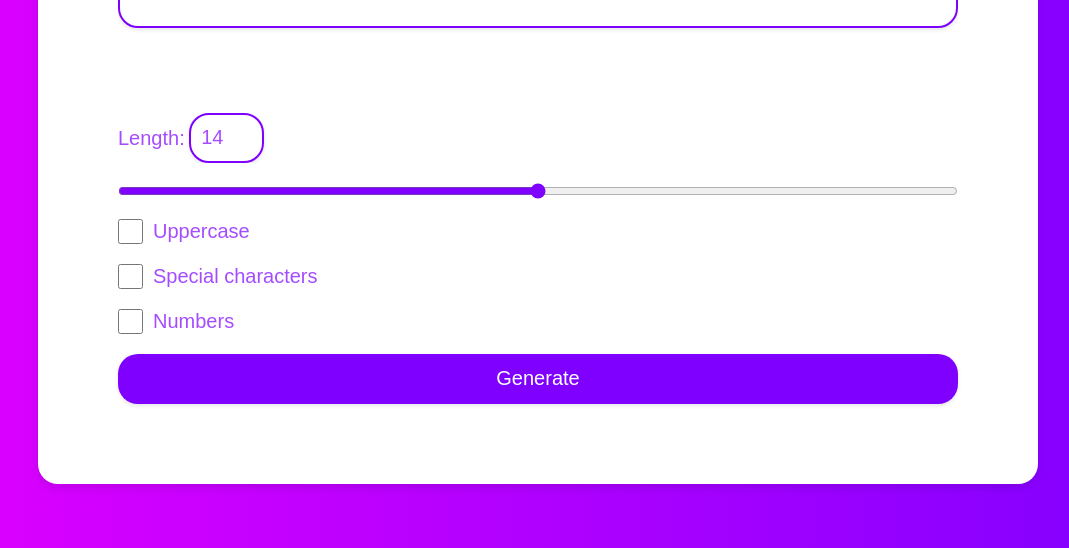
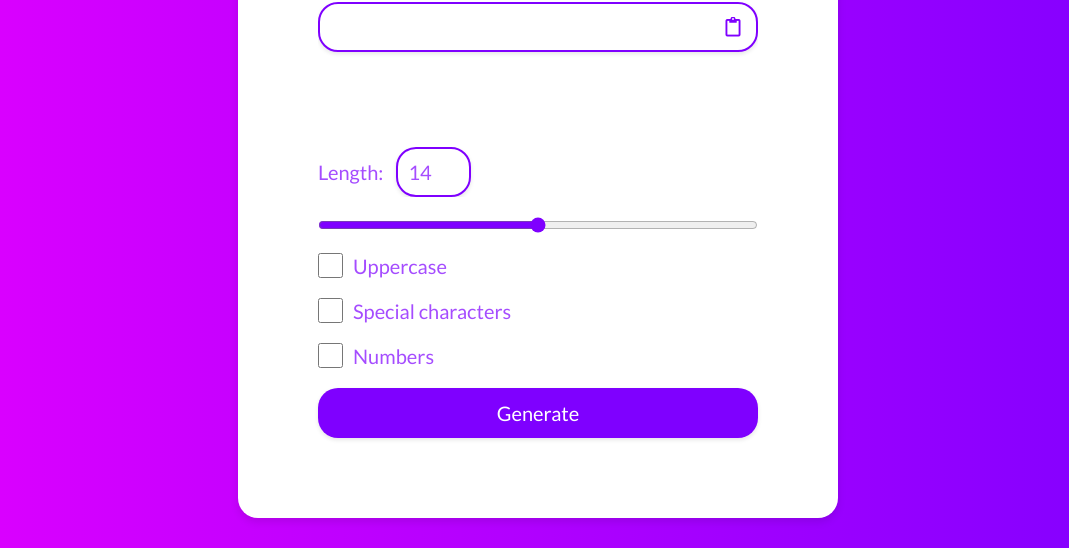
Before and after one commit to m-azpilcueta/Simple-Password-Generator, a plain HTML site: page index.html in a window 1280 px wide. Shown: the part 252-800 px from the top of the page, without its empty margins (102-1171 px from the left). Drawn offline with Linux system fonts and the light colour scheme; a web font is replaced by a local one.

Commit message:
add copy button

```diff
--- a/index.html
+++ b/index.html
@@ -5,6 +5,14 @@
     <meta name="viewport" content="width=device-width, initial-scale=1.0" />
     <title>Password Generator</title>
     <link rel="stylesheet" href="style.css" />
+    <link rel="manifest" href="manifest.json" />
+    <link rel="apple-touch-icon" href="icon.png" />
+    <meta name="theme-color" content="#7F00FF" />
+    <meta name="apple-mobile-web-app-status-bar" content="#7F00FF" />
+    <link
+      rel="stylesheet"
+      href="https://cdnjs.cloudflare.com/ajax/libs/font-awesome/5.15.3/css/all.min.css"
+    />
   </head>
   <body>
     <div class="container">
@@ -12,6 +20,9 @@
       <div class="password-container">
         <input id="password" class="password" readonly />
         <span class="time-to-crack">Placeholder</span>
+        <button id="copy" class="copy">
+          <i class="far fa-clipboard"></i>
+        </button>
       </div>
       <div class="range-container">
         <label for="range-value">Length:</label>
--- a/script.js
+++ b/script.js
@@ -18,6 +18,7 @@ const uppercase = document.getElementById("uppercase");
 const specialChar = document.getElementById("special-chars");
 const numbers = document.getElementById("numbers");
 const generateButton = document.getElementById("generate");
+const copyButton = document.getElementById("copy");
 
 sliderValue.value = slider.value;
 
@@ -25,6 +26,14 @@ slider.addEventListener("input", () => {
   const _sliderValue = slider.value;
   sliderValue.value = _sliderValue;
 });
+
+const copyToClipboard = () => {
+  const password = document.getElementById("password");
+  password.select();
+  document.execCommand("copy");
+};
+
+copyButton.addEventListener("click", copyToClipboard);
 
 const generatePassword = () => {
   const _sliderValue = slider.value;
--- a/style.css
+++ b/style.css
@@ -1,10 +1,10 @@
-@import url("https://fonts.googleapis.com/css2?family=Orbit&display=swap");
+@import url("https://fonts.googleapis.com/css2?family=Lato:wght@400;700;900&display=swap");
 
 * {
   margin: 0;
   padding: 0;
   box-sizing: border-box;
-  font-family: "Orbit", sans-serif;
+  font-family: "Lato", sans-serif;
   overflow: hidden;
 }
 
@@ -36,7 +36,7 @@ body {
   border-radius: 20px;
   width: 80%;
   background-color: #fff;
-  max-width: 1000px;
+  max-width: 600px;
   box-shadow: 0 4px 8px rgba(0, 0, 0, 0.1);
 }
 
@@ -56,6 +56,7 @@ h1 {
   width: 75px;
   font-size: 20px;
   padding: 10px;
+  margin-left: 10px;
 }
 
 #range {
@@ -65,9 +66,9 @@ h1 {
 .password-container {
   display: flex;
   margin-top: 10px;
-  margin-bottom: 30px;
   flex-direction: column;
   gap: 15px;
+  position: relative;
 }
 
 .password {
@@ -95,6 +96,7 @@ h1 {
   visibility: hidden;
   padding-left: 10px;
   color: rgba(127, 0, 255, 0.7);
+  height: 60px;
 }
 
 .checkbox {
@@ -130,6 +132,23 @@ label {
   background: #7f00ff; /* fallback for old browsers */
 }
 
+.copy {
+  border: none;
+  background: none;
+  position: absolute;
+  right: 10px;
+  font-size: 20px;
+  top: calc(25px - 10px);
+  cursor: pointer;
+  z-index: 1;
+  color: #7f00ff;
+  width: 30px;
+}
+
+.copy i {
+  width: 100%;
+}
+
 @media (max-width: 600px) {
   .container {
     width: 90%;
```
